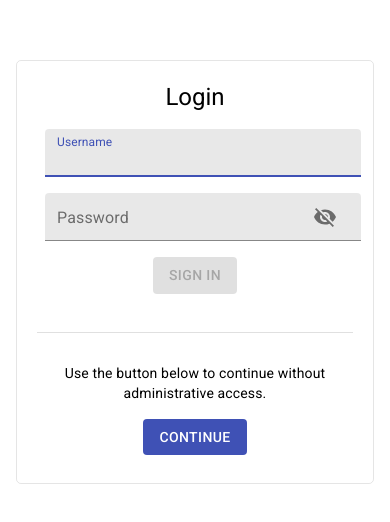
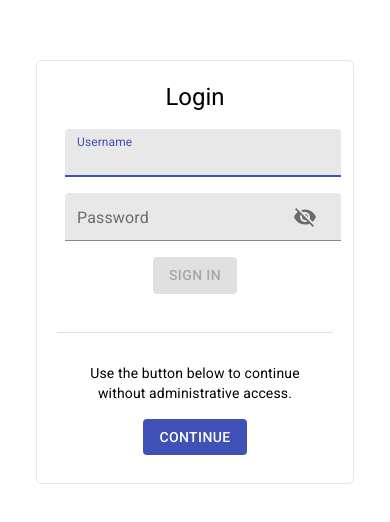
Before and after one commit to drew-gill/Medical-Tool-Retrieval-App, a React (Create React App) app in the folder client/: page /Login in a window 390 px wide. Shown: the part 150-672 px from the top of the page. Built offline with nearby package versions, Linux system fonts and the light colour scheme.

Commit message:
Fixed mobile styling

```diff
--- a/client/src/index.css
+++ b/client/src/index.css
@@ -4,7 +4,7 @@
 
 body {
   height: 100vh;
-  margin: 0;
+  margin: 0 20px;
 }
 
 @media only screen and (min-width: 768px) {
```
